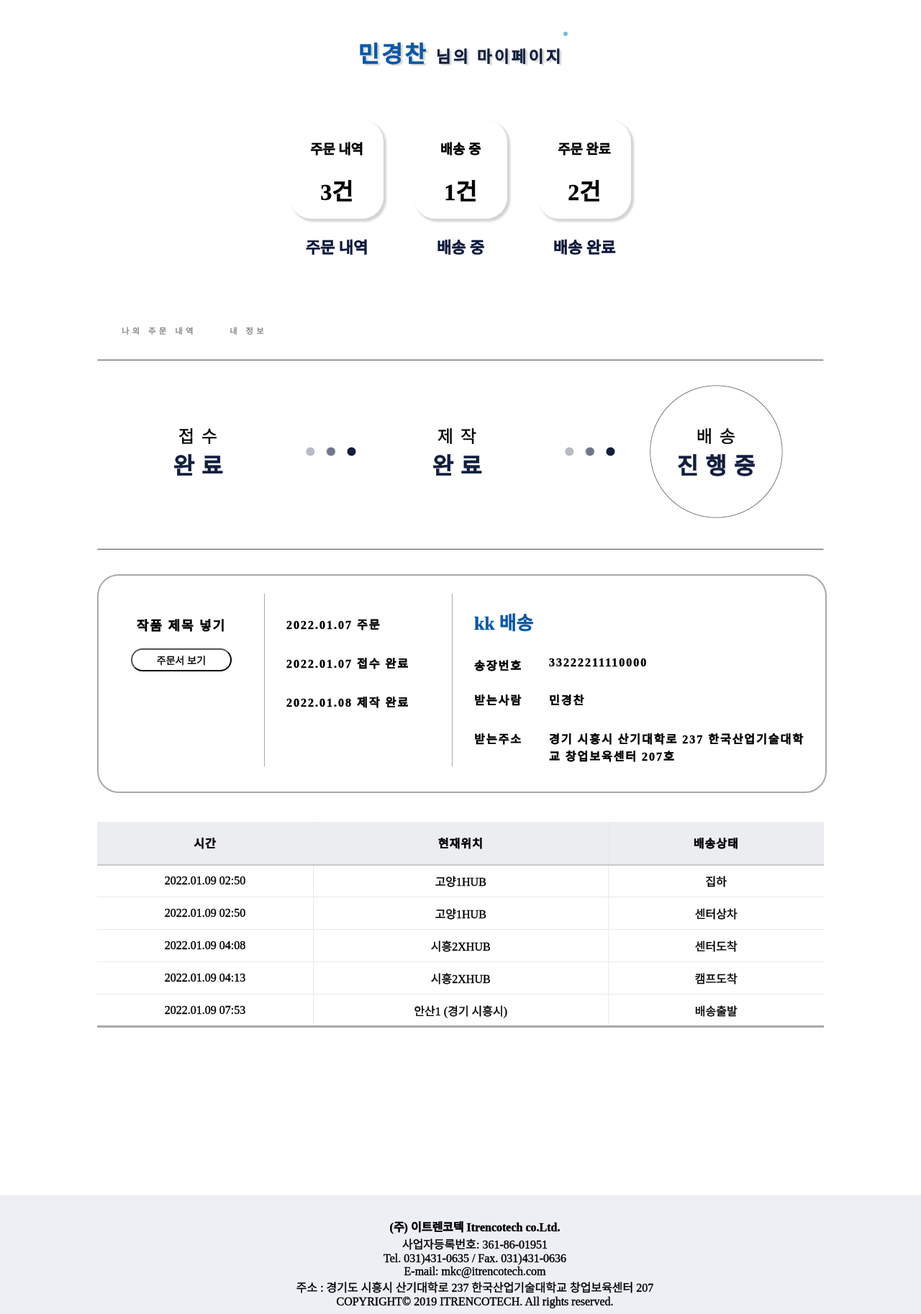
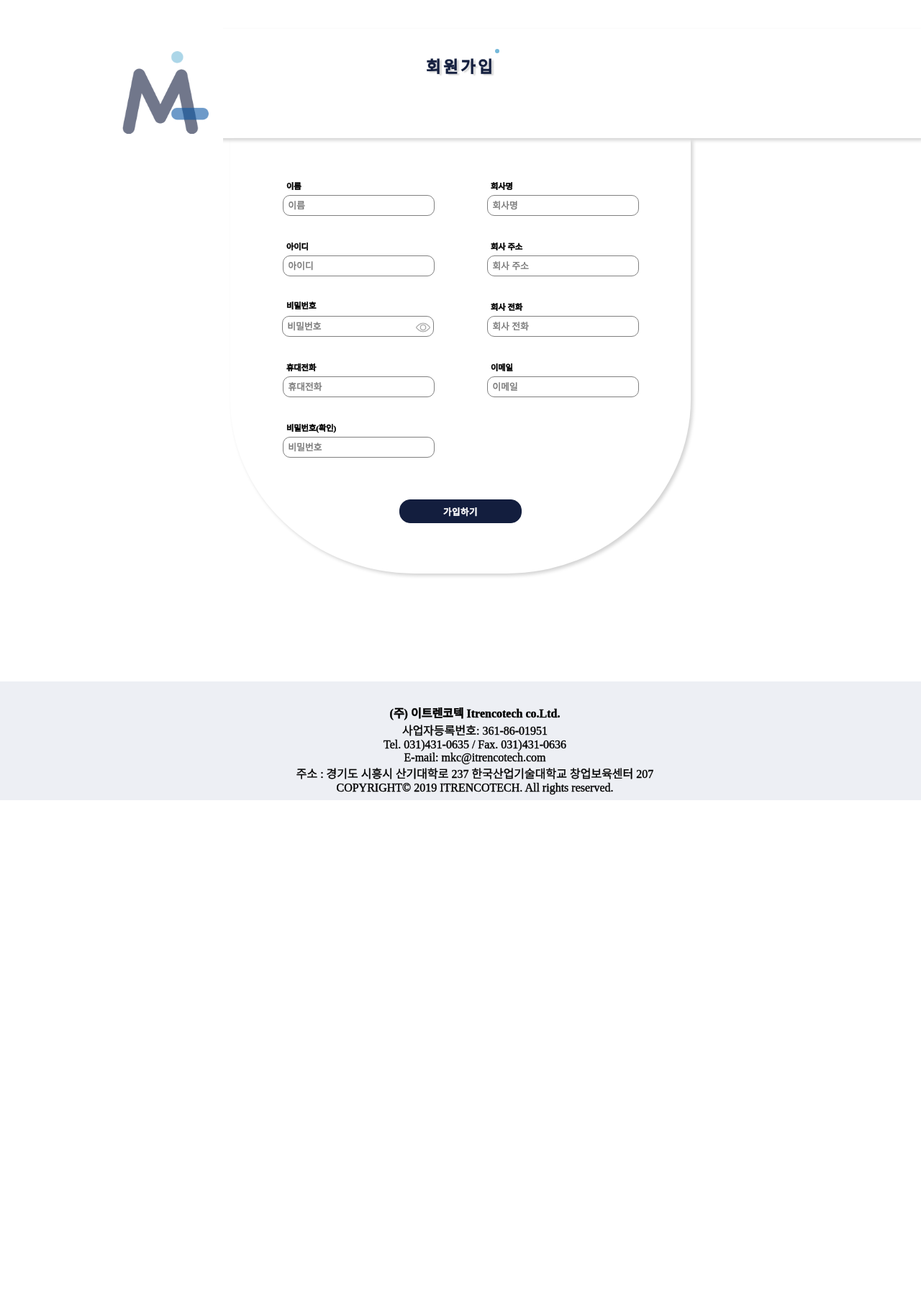
Before and after one commit to bjo6300/Itrencotech-web-page, a Django app: template templates/navBar/about/test.html in a window 1280 px wide. Shown: the part 56-1882 px from the top of the page at 72% size. After the commit the page ends 1168 px from the top, so only its background shows below. Run offline with Django 3.2, Linux system fonts and the light colour scheme; the template is opened without the code that fills it, so the values that code supplies are empty; some web fonts are replaced.

Commit message:
0118 로그인/회원가입 기본 기능 구현

```diff
--- a/common/urls.py
+++ b/common/urls.py
@@ -8,7 +8,7 @@ app_name = 'common'
 urlpatterns = [
 
     # path('login/', login, name='login'),
-    path('', auth_views.LoginView.as_view(template_name='login/login.html'), name='login'),  # 로그인
+    path('login/', auth_views.LoginView.as_view(template_name='login/login.html'), name='login_main'),  # 로그인
     path('logout/', auth_views.LogoutView.as_view(), name='logout'),  # 로그아웃
 
     path('signUp/', views.signUp, name='signUp'),  # 회원가입 페이지
--- a/templates/body/onlyIdea/onlyIdea_detail.html
+++ b/templates/body/onlyIdea/onlyIdea_detail.html
@@ -56,7 +56,7 @@
 <!--                            onclick="location.href='{% url 'itrencotech:order_form_onlyIdea' %}">주문하기</button>-->
 <!--                    {% else %}-->
 <!--                    <button class="detail-order-btn" type="button"-->
-<!--                            onclick="location.href='{% url 'common:login' %}'">주문하기</button>-->
+<!--                            onclick="location.href='{% url 'common:login_main' %}'">주문하기</button>-->
 <!--                    {% endif %}-->
                     <button class="detail-order-btn" type="button"
                             onclick="location.href='{% url 'itrencotech:order_form_onlyIdea' %}'">주문하기</button>
@@ -101,7 +101,7 @@
 <!--                            onclick="location.href='{% url 'itrencotech:order_form_onlyIdea' %}'">주문하기</button>-->
 <!--                    {% else %}-->
 <!--                    <button class="detail-order-btn" type="button"-->
-<!--                            onclick="location.href='{% url 'common:login' %}'">주문하기</button>-->
+<!--                            onclick="location.href='{% url 'common:login_main' %}'">주문하기</button>-->
 <!--                    {% endif %}-->
                     <button class="detail-order-btn" type="button"
                             onclick="location.href='{% url 'itrencotech:order_form_onlyIdea' %}'">주문하기</button>
@@ -146,7 +146,7 @@
 <!--                            onclick="location.href='{% url 'itrencotech:order_form_onlyIdea' %}'">주문하기</button>-->
 <!--                    {% else %}-->
 <!--                    <button class="detail-order-btn" type="button"-->
-<!--                            onclick="location.href='{% url 'common:login' %}'">주문하기</button>-->
+<!--                            onclick="location.href='{% url 'common:login_main' %}'">주문하기</button>-->
 <!--                    {% endif %}-->
                     <button class="detail-order-btn" type="button"
                             onclick="location.href='{% url 'itrencotech:order_form_onlyIdea' %}'">주문하기</button>
--- a/templates/body/production/production_detail.html
+++ b/templates/body/production/production_detail.html
@@ -56,7 +56,7 @@
 <!--                            onclick="location.href='{% url 'itrencotech:order_form_onlyIdea' %}'">주문하기</button>-->
 <!--                    {% else %}-->
 <!--                    <button class="detail-order-btn" type="button"-->
-<!--                            onclick="location.href='{% url 'common:login' %}'">주문하기</button>-->
+<!--                            onclick="location.href='{% url 'common:login_main' %}'">주문하기</button>-->
 <!--                    {% endif %}-->
                     <button class="detail-order-btn" type="button"
                             onclick="location.href='{% url 'itrencotech:order_form_production' %}'">주문하기</button>
@@ -101,7 +101,7 @@
 <!--                            onclick="location.href='{% url 'itrencotech:order_form_onlyIdea' %}'">주문하기</button>-->
 <!--                    {% else %}-->
 <!--                    <button class="detail-order-btn" type="button"-->
-<!--                            onclick="location.href='{% url 'common:login' %}'">주문하기</button>-->
+<!--                            onclick="location.href='{% url 'common:login_main' %}'">주문하기</button>-->
 <!--                    {% endif %}-->
                     <button class="detail-order-btn" type="button"
                             onclick="location.href='{% url 'itrencotech:order_form_production' %}'">주문하기</button>
@@ -146,7 +146,7 @@
 <!--                            onclick="location.href='{% url 'itrencotech:order_form_onlyIdea' %}'">주문하기</button>-->
 <!--                    {% else %}-->
 <!--                    <button class="detail-order-btn" type="button"-->
-<!--                            onclick="location.href='{% url 'common:login' %}'">주문하기</button>-->
+<!--                            onclick="location.href='{% url 'common:login_main' %}'">주문하기</button>-->
 <!--                    {% endif %}-->
                     <button class="detail-order-btn" type="button"
                             onclick="location.href='{% url 'itrencotech:order_form_production' %}'">주문하기</button>
--- a/templates/login/login_window.html
+++ b/templates/login/login_window.html
@@ -3,7 +3,7 @@
 
 <div id="div-wrapper">
     <div id="div-login">
-        <form method="post" action="{% url 'common:login' %}">
+        <form method="post" action="{% url 'common:login_main' %}">
             {% csrf_token %}
             {% include 'form_errors.html' %}
             <div>
@@ -22,12 +22,10 @@
             </div>
 
             <!-- 로그인 기능을 위해서는 해당 주석 삭제 후 아래 '임시 버튼' 삭제 필요 -->
-            <button type="submit" id="btn-login" onclick="location.href='{% url 'common:login' %}'"> 로그인 </button>
+            <button type="submit" id="btn-login" onclick="location.href='{% url 'common:login_main' %}'"> 로그인 </button>
             <input type="hidden" name="path" value="{{request.path}}"/>
         </form>
 
-        <!-- 임시 버튼 -->
-<!--        <button type="button" id="btn-login"> 로그인 </button><br>-->
         <br>
 
         <a id="a-find-btn" href="{% url 'common:find_id_passwd' %}"> 아이디/비밀번호 찾기 </a>
--- a/templates/login/signUp.html
+++ b/templates/login/signUp.html
@@ -4,6 +4,7 @@
 
 <link rel="stylesheet" type="text/css" href="{% static 'css/signUp.css' %}">
 <link rel="stylesheet" type="text/css" href="{% static 'css/login.css' %}">
+<script src="{% static 'js/showPasswd.js' %}"></script>
 
 <div id="div-title-container">
     <h1 id="h1-title"> 회원가입 </h1>
--- a/templates/login/signUp_completed.html
+++ b/templates/login/signUp_completed.html
@@ -17,7 +17,7 @@
         <div>
             <p class="p-txt"> 회원가입이 완료되었습니다. </p>
         </div>
-        <button type="button" id="btn-login" onclick="location.href='{% url 'common:login' %}'">
+        <button type="button" id="btn-login" onclick="location.href='{% url 'common:login_main' %}'">
             로그인 창으로 이동
         </button>
     </div>
--- a/templates/navBar/about/sidebar.html
+++ b/templates/navBar/about/sidebar.html
@@ -7,8 +7,8 @@
         <a href="{% url 'itrencotech:navbar_about_ideology' %}" data-text="ideology">기업이념</a><br>
         <a href="{% url 'itrencotech:navbar_about_history' %}" data-text="history">회사 연혁</a><br>
         <a href="{% url 'itrencotech:navbar_about_route' %}" data-text="route">찾아오시는 길</a><br>
-<!--         <a href="{% url 'itrencotech:navbar_about_test' %}" data-text="route">-->
-<!--             <font style="color:#c9c9c9">로그인/회원가입 테스트</font>-->
-<!--         </a>-->
+         <a href="{% url 'itrencotech:navbar_about_test' %}" data-text="route">
+             <font style="color:#c9c9c9">로그인/회원가입 테스트</font>
+         </a>
     </div>
 </div>
--- a/templates/navBar/about/test.html
+++ b/templates/navBar/about/test.html
@@ -1,137 +1,97 @@
-{% extends 'navBar/mypage/mypage_base.html' %}
+{% extends 'base.html' %}
 {% load static %}
 {% block content %}
 
-{% include 'navBar/mypage/mypage_header.html' %}
+<link rel="stylesheet" type="text/css" href="{% static 'css/signUp.css' %}">
+<link rel="stylesheet" type="text/css" href="{% static 'css/login.css' %}">
 
-<div align="center">
-    <div style="width: 1010px; height: 1080px;">
-        <!-- 서비스 설명 메뉴 -->
-        <table align="left" style="text-align: left; ">
-            <tr>
-                <!-- 나의 주문 내역 -->
-                <td>
-                    <button type="button" class="btn-menu"
-                            onclick="location.href='{% url 'itrencotech:mypage_order_history' %}'"
-                            style="width:100%;"> 나의 주문 내역 </button>
-                </td>
-                <!-- 내 정보 -->
-                <td>
-                    <button type="button" class="btn-menu"
-                            onclick="location.href='{% url 'itrencotech:mypage_info' %}'"
-                            style="width:100%;"> 내 정보 </button>
-                </td>
-            </tr>
-        </table>
-        <!-- 선1 -->
-        <div class="reception-boundary">
-            <img src="/static/images/service_detail_boundary.png" width="1010px">
-        </div>
-        <!-- 접수 상태 -->
-        <div class="reception-state-box" style="position: relative;">
-            <!-- 접수 완료 -->
-            <div class="reception-state-mini-box" align="center">
-                    <div style="display: table-cell; vertical-align: middle; height: 185px;">
-                            <font size="5" style="letter-spacing: 10px;">접수</font><br/>
-                            <font size="6" style="font-weight: 900; color: #131E3E; letter-spacing: 10px;">완료</font>
-                    </div>
-            </div>
-            <!-- 동그라미 -->
-<!--            <img src="/static/images/myPage_circle.png" width="185px" alt="image" style="position: absolute; right: 777px;"/>-->
-            <!-- ... -->
-            <div class="reception-state-dot-box">
-                <img src="/static/images/myPage_dot3.png" width="70px" alt="image" style="padding-top:86px;"/>
-            </div>
-            <!-- 제작 완료 -->
-            <div class="reception-state-mini-box">
-                <!-- 동그라미 -->
-<!--                <img src="/static/images/myPage_circle.png" width="185px" alt="image" style="position: absolute; right: 417px;"/>-->
-                <div style="width: 185px;">
-                    <div style="display: table-cell; vertical-align: middle; height: 185px;">
-                        <font size="5" style="letter-spacing: 10px;">제작</font><br/>
-                        <font size="6" style="font-weight: 900; color: #131E3E; letter-spacing: 10px;">완료</font>
-                    </div>
-                </div>
-            </div>
-            <!-- ... -->
-            <div class="reception-state-dot-box">
-                <img src="/static/images/myPage_dot3.png" width="70px" alt="image" style="padding-top:86px;"/>
-            </div>
-            <!-- 배송 진행 중 -->
-            <div class="reception-state-mini-box">
-                <div style="width: 185px;">
-                    <div style="display: table-cell; vertical-align: middle; height: 185px;">
-                            <font size="5" style="letter-spacing: 10px;">배송</font><br/>
-                            <font size="6" style="font-weight: 900; color: #131E3E; letter-spacing: 10px;">진행중</font>
-                    </div>
-                </div>
-            </div>
-            <img src="/static/images/myPage_circle.png" width="185px" alt="image" style="position: absolute; right: 57px;"/>
-        </div>
-        <!-- 선2 -->
-        <div class="reception-boundary">
-            <img src="/static/images/service_detail_boundary.png" width="1010px">
-        </div>
-        <!-- 주문 현황 -->
-        <div align="center">
-            <div id="reception-box">
-                <!-- 작품 제목 및 주문서 -->
-                <div class="reception-mini-box">
-                    <!-- 작품 제목 -->
-                    <div class="reception-title">
-                        <!-- 작품 제목 -->
-                        <font size="4">작품 제목 넣기</font>
-                        <!-- 주문서 보기 버튼 -->
-                        <button type="button" class="order-btn">주문서 보기</button>
-                    </div>
-                </div>
-                <!-- 주문 날짜 -->
-                <div class="reception-mini-box" align="left" style="padding-left: 30px; border-left: 1px solid #a9a9a9;">
-                    <div class="reception-title">
-                        <font size="3">2022.01.07 주문</font>
-                    </div>
-                    <div class="reception-title">
-                        <font size="3">2022.01.07 접수 완료</font>
-                    </div>
-                    <div class="reception-title">
-                        <font size="3">2022.01.08 제작 완료</font>
-                    </div>
-                </div>
-                <!-- 배송 정보 -->
-                <div id="reception-info" class="reception-mini-box"
-                            align="left" style="padding-left: 30px; border-left: 1px solid #a9a9a9;">
-                    <div id="reception-company">
-                        <strong style="font-size: 1.6em; color: #0B57A5;">kk 배송</strong>
-                    </div>
-                    <div class="reception-title">
-                        <div style="width:20%; float:left; margin-right: 10px;">
-                            <font size="3">송장번호</font>
+<div id="div-title-container">
+    <h1 id="h1-title"> 회원가입 </h1>
+</div>
+
+<div id="div-logo-container">
+    <div id="div-logo"></div>
+</div>
+
+<!-- 가입 창 -->
+<div id="div-wrapper">
+    <div id="div-signup">
+        <form method="post" class="post-form" action="{% url 'common:signUp' %}">
+            {% csrf_token %}
+            {% include 'form_errors.html' %}
+            <table>
+                <tr>
+                    <td>
+                        <p class="p-signup-txt"> 이름 </p>
+                        <input type="text" name="username" id="username" placeholder="이름"
+                                value="{{ form.username.value|default_if_none:'' }}">
+                    </td>
+                    <td>
+                        <p class="p-signup-txt"> 회사명 </p>
+                        <input type="text" name="company_name" id="company_name" placeholder="회사명"
+                                value="{{ form.company_name.value|default_if_none:'' }}">
+                    </td>
+                </tr>
+
+                <tr>
+                    <td>
+                        <p class="p-signup-txt"> 아이디 </p>
+                        <input type="text" name="userid" id="userid" placeholder="아이디"
+                                value="{{ form.userid.value|default_if_none:'' }}">
+                    </td>
+                    <td>
+                        <p class="p-signup-txt"> 회사 주소 </p>
+                        <input type="text" name="company_address" id="company_address" placeholder="회사 주소"
+                                value="{{ form.company_address.value|default_if_none:'' }}">
+                    </td>
+                </tr>
+
+                <tr>
+                    <td>
+                        <p class="p-signup-txt"> 비밀번호 </p>
+                        <div id="div-passwd-container">
+                            <input id="input-showed" type="password" name="password1" placeholder="비밀번호"
+                                    value="{{ form.password1.value|default_if_none:'' }}">
+                            <div id="div-show-container">
+                                <div id="div-show-passwd">
+                                    <input id="input-show-passwd" type="checkbox" onclick="showPasswd();">
+                                    <label for="input-show-passwd"></label>
+                                </div>
+                            </div>
                         </div>
-                        <div>
-                            <font size="3">33222211110000</font>
+                    </td>
+                    <td>
+                        <p class="p-signup-txt"> 회사 전화 </p>
+                        <input type="text" name="company_tel" id="company_tel" placeholder="회사 전화"
+                                value="{{ form.company_tel.value|default_if_none:'' }}">
+                    </td>
+                </tr>
+
+                <tr>
+                    <td>
+                        <p class="p-signup-txt"> 휴대전화 </p>
+                        <input type="text" name="phone_num" id="phone_num" placeholder="휴대전화"
+                                value="{{ form.phone_num.value|default_if_none:'' }}">
+                    </td>
+                    <td>
+                        <p class="p-signup-txt"> 이메일 </p>
+                        <input type="email" name="email" id="email" placeholder="이메일"
+                                value="{{ form.email.value|default_if_none:'' }}">
+                    </td>
+                </tr>
+
+                <tr>
+                    <td>
+                        <p class="p-signup-txt"> 비밀번호(확인) </p>
+                        <div id="div-passwd-container2">
+                            <input id="input-showed2" type="password" name="password2" placeholder="비밀번호"
+                                    value="{{ form.password2.value|default_if_none:'' }}">
                         </div>
-                    </div>
-                    <div class="reception-title">
-                        <div style="width:20%; float:left; margin-right: 10px;">
-                            <font size="3">받는사람</font>
-                        </div>
-                        <div>
-                            <font size="3">민경찬</font>
-                        </div>
-                    </div>
-                    <div class="reception-title">
-                        <div style="width:20%; height: 100px; float:left; margin-right: 10px;">
-                            <font size="3">받는주소</font>
-                        </div>
-                        <div>
-                            <font size="3">경기 시흥시 산기대학로 237 한국산업기술대학교 창업보육센터 207호</font>
-                        </div>
-                    </div>
-                </div>
-            </div>
-        </div>
-        <!-- 배송 정보 테이블 -->
-        {% include 'navBar/mypage/mypage_shipping_list.html' %}
+                    </td>
+                </tr>
+            </table>
+            <button type="submit" value="signup" id="btn-signup" name="signup-submit"> 가입하기 </button>
+        </form>
     </div>
 </div>
 
--- a/templates/navBar/navbar.html
+++ b/templates/navBar/navbar.html
@@ -47,7 +47,7 @@
                     {% if user.is_authenticated %}
                     <a href="{% url 'itrencotech:order_home' %}">주문하기</a>
                     {% else %}
-                    <a href="{% url 'common:login' %}">주문하기</a>
+                    <a href="{% url 'common:login_main' %}">주문하기</a>
                     {% endif %}
                 <!-- <a href="{% url 'itrencotech:order_home' %}">주문하기</a>-->
                 </li>
@@ -66,9 +66,9 @@
                         <img src="/static/images/myIcon.png" width="21px" height="19px"></a>
                     <a href="{% url 'common:logout' %}" style="margin-left: 10px;">로그아웃</a>
                     {% else %}
-                    <a href="{% url 'common:login' %}">
+                    <a href="{% url 'common:login_main' %}">
                         <img src="/static/images/myIcon.png" width="21px" height="19px"></a>
-                    <a href="{% url 'common:login' %}" style="margin-left: 10px;">로그인</a>
+                    <a href="{% url 'common:login_main' %}" style="margin-left: 10px;">로그인</a>
                     {% endif %}
 <!--                    <a href="{% url 'itrencotech:mypage_home' %}">-->
 <!--                        <img src="/static/images/myIcon.png" width="21px" height="19px"></a>-->
```
Also changed, not shown: common/admin.py (deleted, +0 -13 lines), common/forms.py (added, +16 -0 lines), common/models.py (deleted, +0 -22 lines), common/views.py (+17 -37 lines), templates/body/prototyping/prototyping_detail.html (+4 -4 lines), templates/login/signUp_window.html (+20 -12 lines).
